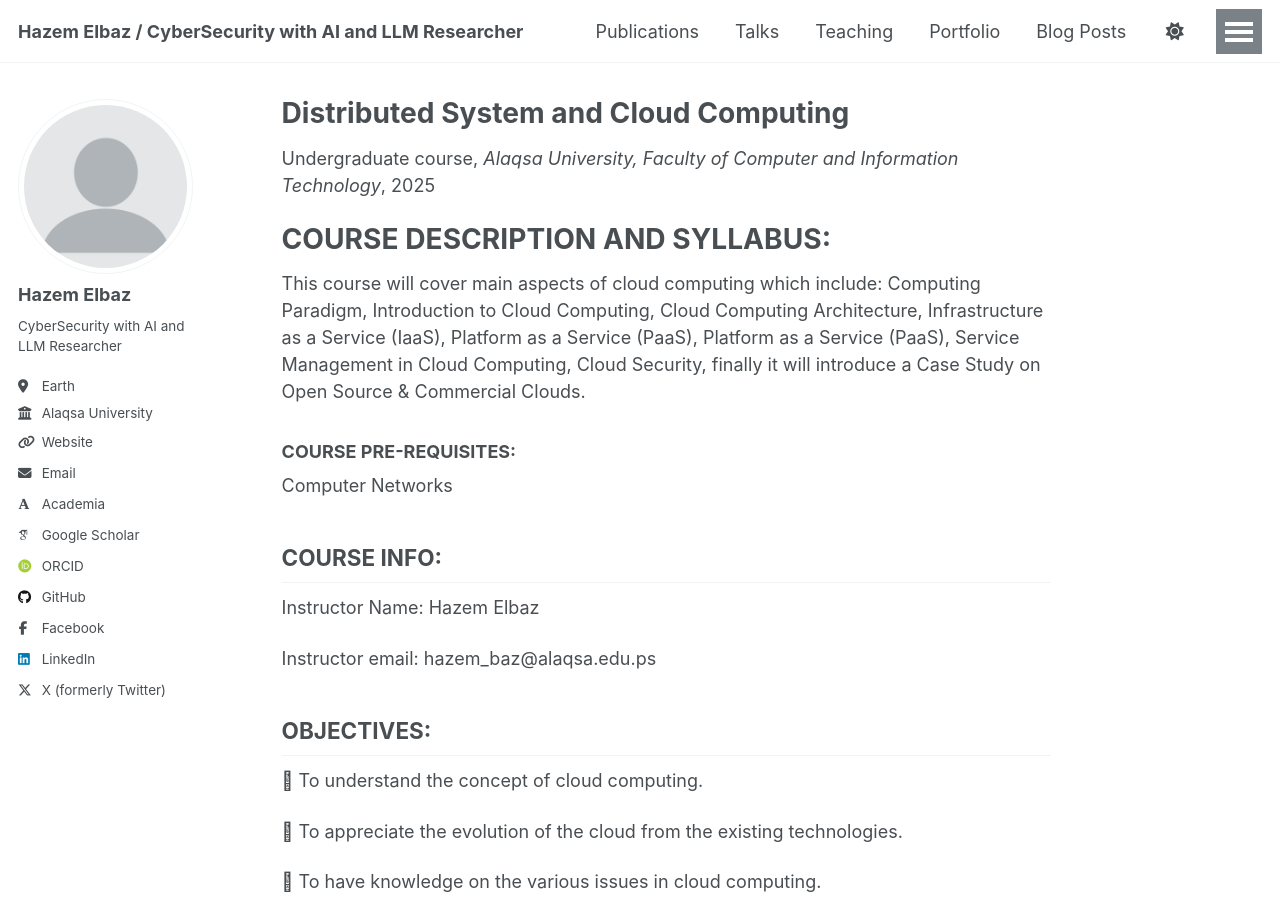
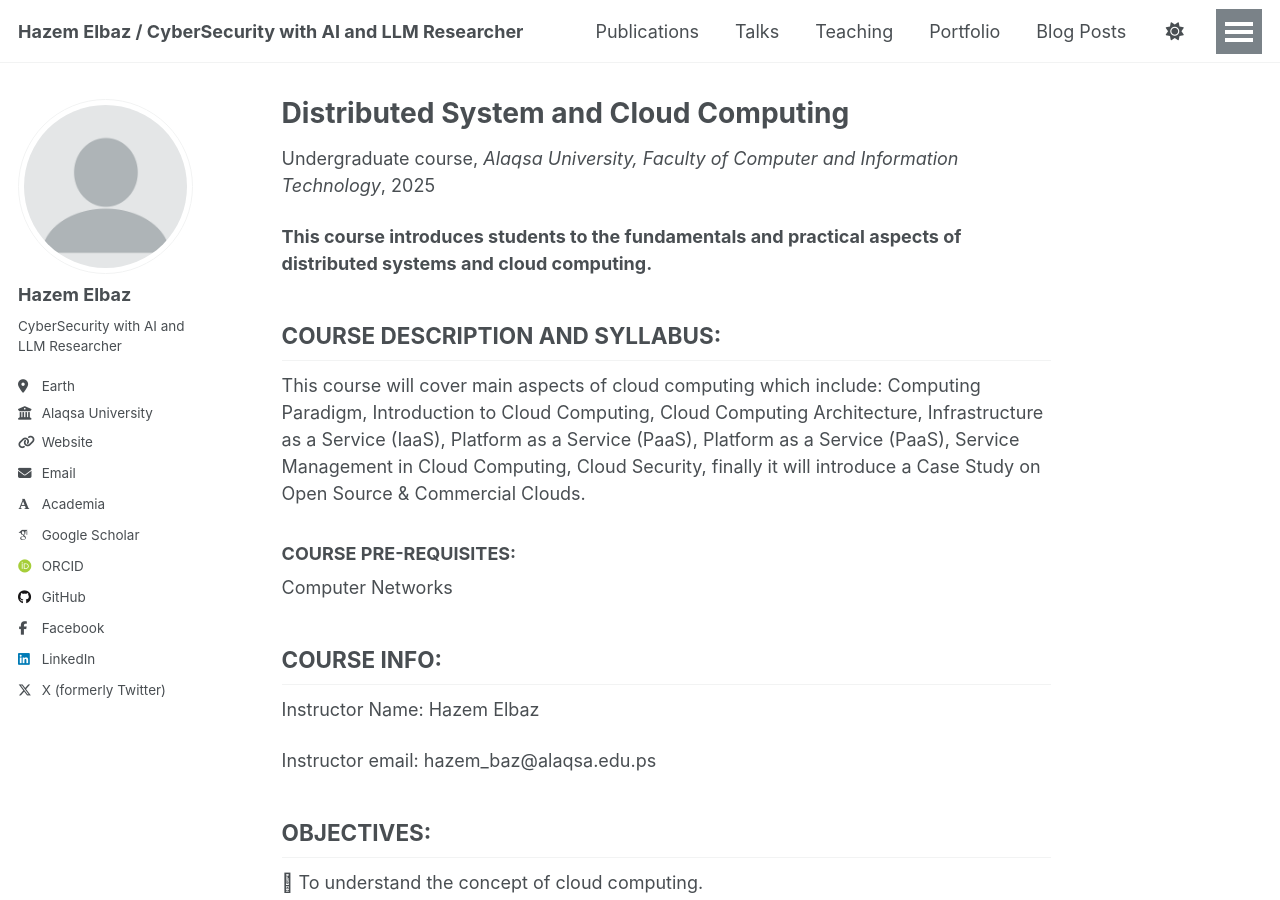
Before and after one commit to elbazhazem/elbazhazem.github.io, a Jekyll site: the page built from _teaching/2025-dist-sys-clouding.md, in a window 1280 px wide and 900 px high. Built offline with Jekyll 4.4.1, drawn with Linux system fonts in a browser that asks for light colours; some web fonts are replaced.

Commit message:
add one line course describtion

```diff
--- a/_teaching/2025-dist-sys-clouding.md
+++ b/_teaching/2025-dist-sys-clouding.md
@@ -8,9 +8,10 @@ date: 2025-05-10
 location: "Gaza, Palestine"
 ---
 
+**This course introduces students to the fundamentals and practical aspects of distributed systems and cloud computing.**
 
 
-# COURSE DESCRIPTION AND SYLLABUS:
+## COURSE DESCRIPTION AND SYLLABUS:
 
 This course will cover main aspects of cloud computing which include: Computing Paradigm, Introduction to Cloud Computing, Cloud Computing Architecture, Infrastructure as a Service (IaaS), Platform as a Service (PaaS), Platform as a Service (PaaS), Service Management in Cloud Computing, Cloud Security, finally it will introduce a Case Study on Open Source & Commercial Clouds.
 
```
Also changed, not shown: 1 other file.
